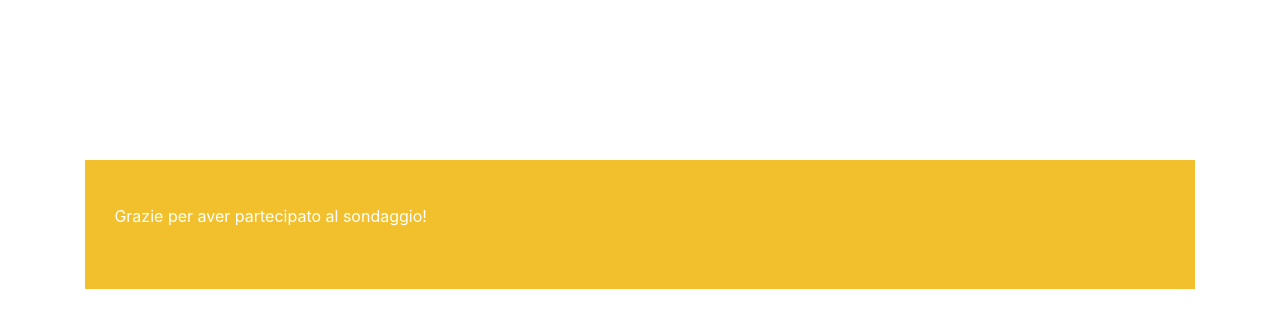
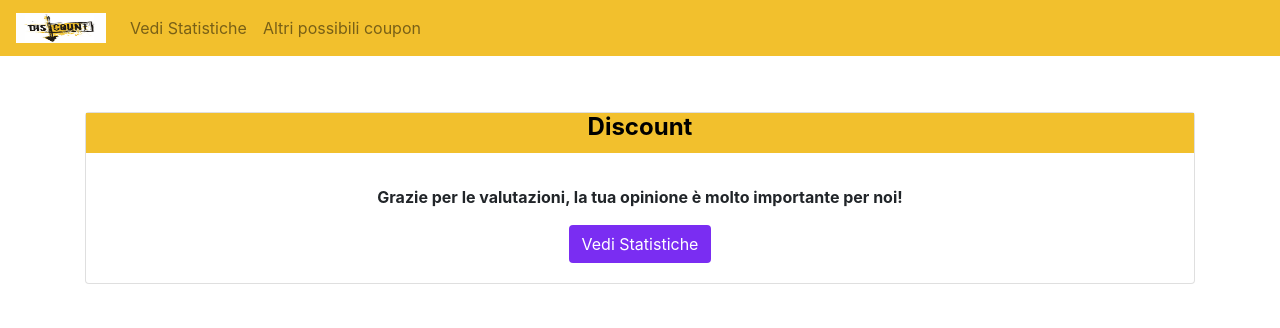
Before and after one commit to plaso9/facebookSysAg, a PHP site: page /facebooksysag/fb-thanks.php in a window 1280 px wide. Shown: the top 328 px of the page. Run offline with PHP 8.4, Linux system fonts and the light colour scheme.

Commit message:
Graphic fix

```diff
--- a/fb-coupon.php
+++ b/fb-coupon.php
@@ -9,9 +9,6 @@
     </a>
     <div class="collapse navbar-collapse" id="navbarText">
         <ul class="navbar-nav mr-auto">
-        <li class="nav-item active">
-            <a class="nav-link" href="#">Home <span class="sr-only">(current)</span></a>
-        </li>
         <li class="nav-item">
             <a class="nav-link" href="fb-stats.php">Vedi Statistiche</a>
         </li>
--- a/fb-dictionary.php
+++ b/fb-dictionary.php
@@ -31,9 +31,6 @@ function insertWordInDictionary($db_connection){
     </a>
     <div class="collapse navbar-collapse" id="navbarText">
         <ul class="navbar-nav mr-auto">
-        <li class="nav-item active">
-            <a class="nav-link" href="#">Home <span class="sr-only">(current)</span></a>
-        </li>
         <li class="nav-item">
             <a class="nav-link" href="fb-stats.php">Vedi Statistiche</a>
         </li>
--- a/fb-stats.php
+++ b/fb-stats.php
@@ -17,9 +17,6 @@ $users_answer = getUserAnswers($db_connection);
     </a>
     <div class="collapse navbar-collapse" id="navbarText">
         <ul class="navbar-nav mr-auto">
-        <li class="nav-item">
-            <a class="nav-link" href="login.php">Home</a>
-        </li>
         <li class="nav-item active">
             <a class="nav-link" href="fb-stats.php">Vedi Statistiche</a>
         </li>
--- a/fb-thanks.php
+++ b/fb-thanks.php
@@ -1,14 +1,35 @@
 <link rel="stylesheet" href="https://stackpath.bootstrapcdn.com/bootstrap/4.3.1/css/bootstrap.min.css" integrity="sha384-ggOyR0iXCbMQv3Xipma34MD+dH/1fQ784/j6cY/iJTQUOhcWr7x9JvoRxT2MZw1T" crossorigin="anonymous">
 <link rel="stylesheet" type="text/css" href="style.css">
 
+<!-- Just an image -->
+
+<nav class="navbar navbar-expand-lg navbar-light discount-background">
+    <a class="navbar-brand" href="#">
+        <img src="upload/discounts.jpg" width="90" height="30" alt="">
+    </a>
+    <div class="collapse navbar-collapse" id="navbarText">
+        <ul class="navbar-nav mr-auto">
+        <li class="nav-item">
+            <a class="nav-link" href="fb-stats.php">Vedi Statistiche</a>
+        </li>
+        <li class="nav-item">
+            <a class="nav-link" href="fb-last_coupon.php">Altri possibili coupon</a>
+        </li>
+        </ul>
+    </div>
+</nav>
 <div class="container">
-    <div class="columns">
-		<div class="column col-12" style="height: 160px;">
-		</div>
-	</div>
-    <form class="discount-background">
-        <div class="row" style="padding:4%; text-align:center;">
-            <p>Grazie per aver partecipato al sondaggio!</p>
+    <div class="row" style="padding-top:5%;">
+        <div class="col-12">
+            <div class="card" style="width: 100%;">
+                <div class="card-title discount-background" style="text-align:center;">
+                    <h4 class="card-title"><b style="color:black;">Discount</b></h4>
+                </div>
+                <div class="card-body" style="text-align:center;">
+                    <p class="card-text"><b>Grazie per le valutazioni, la tua opinione è molto importante per noi!</b></p>
+                    <a href="fb-stats.php" class="btn discount-btn">Vedi Statistiche</a>
+                </div>
+            </div>
         </div>
-    </form>
+    </div>
 </div>
```
